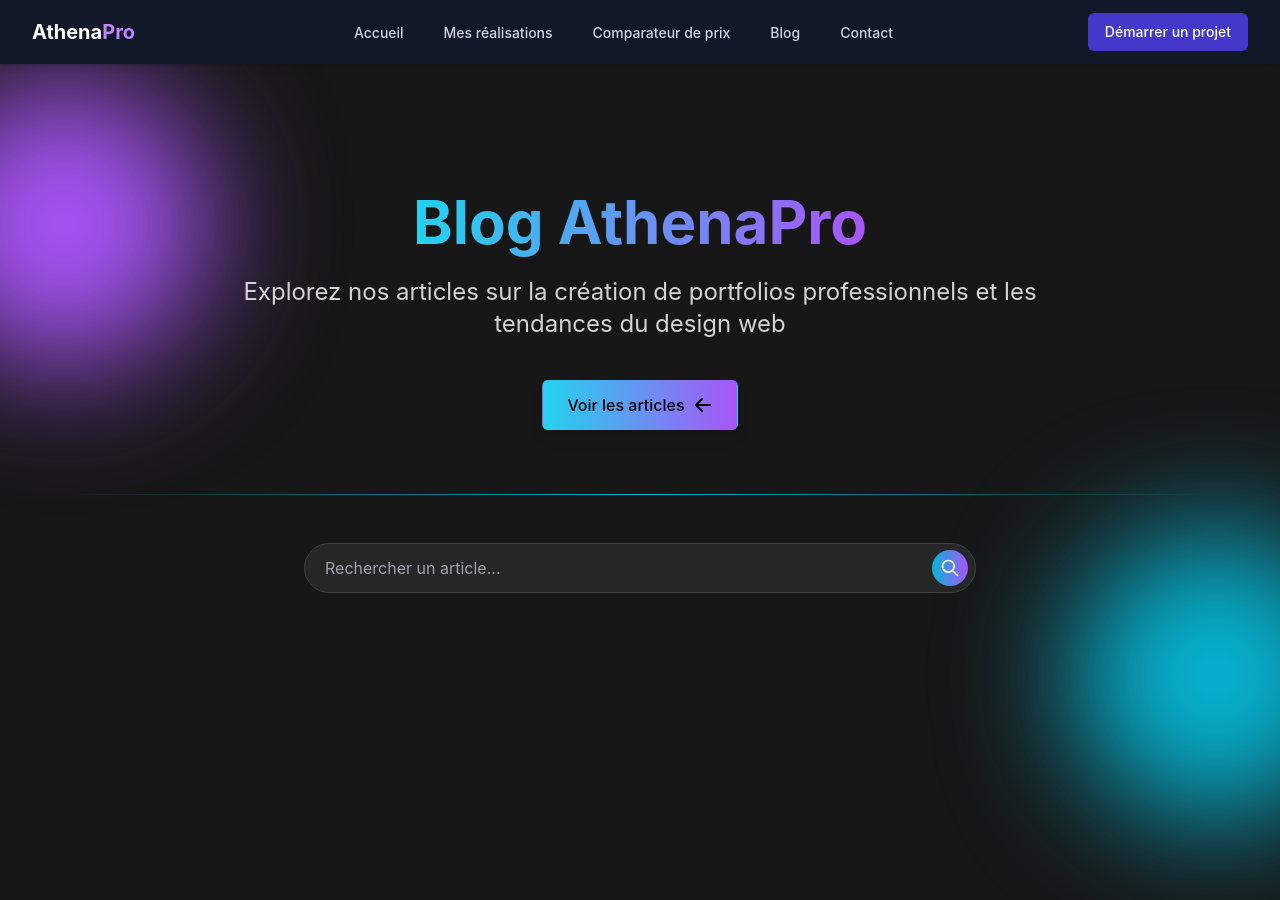
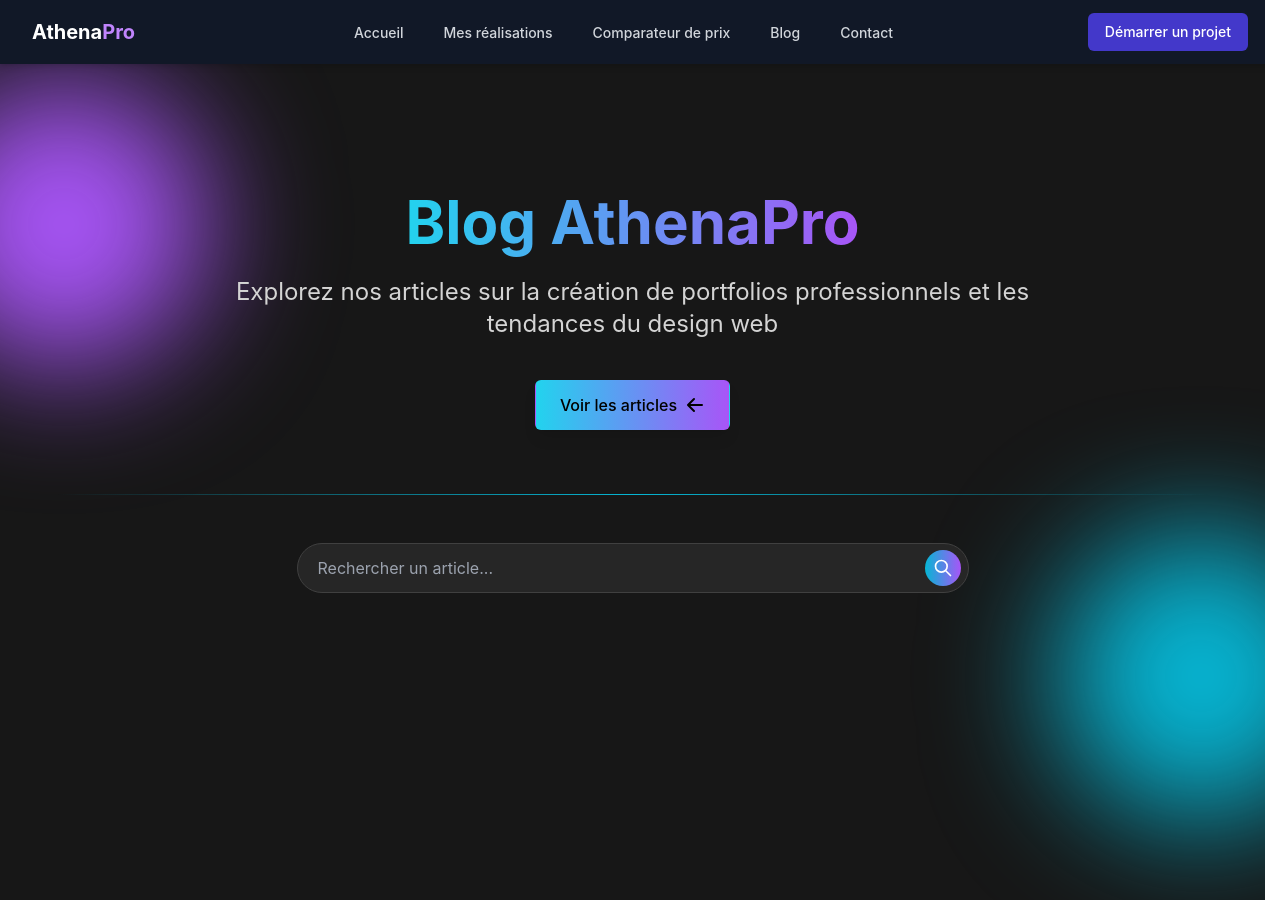
Before and after one commit to Portfolio-professionnal/AthenaPro, a Jekyll site: the page built from Blog.html, in a window 1280 px wide and 900 px high. Built offline with Jekyll 4.4.1, drawn with Linux system fonts in a browser that asks for light colours; nearby versions of some CDN libraries; comment, search, counter and statistics services are not loaded.

Commit message:
Update default.html

```diff
--- a/_layouts/default.html
+++ b/_layouts/default.html
@@ -52,6 +52,11 @@
   width: 100%;
   height: 100%;
 }
+        html {
+  overflow-y: scroll; /* La scrollbar est toujours présente */
+  scrollbar-gutter: stable;
+}
+
 
         img {
             max-width: 100%;
```
